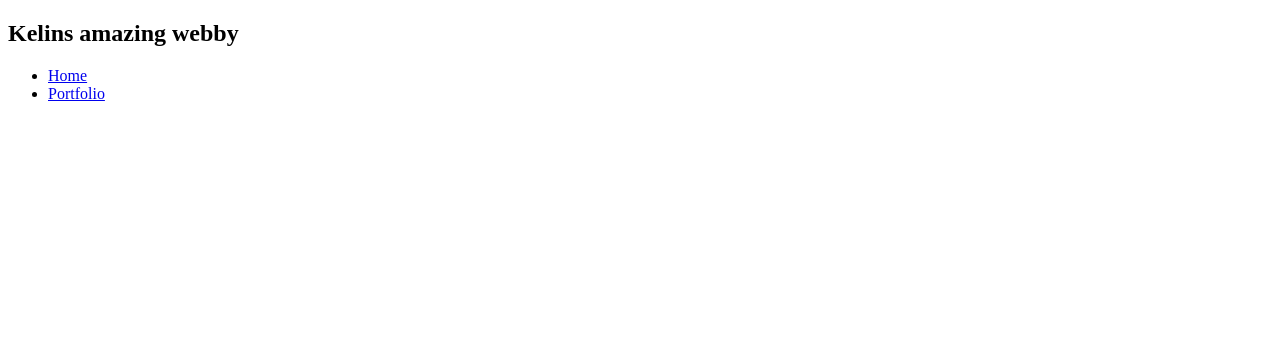
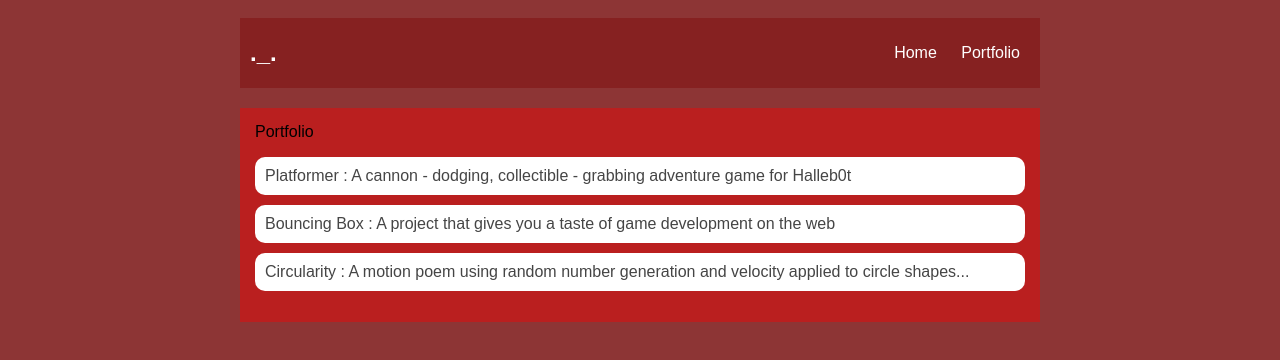
Before and after one commit to Kelinharris/Kelinharris.github.io, a plain HTML site: page portfolio.html in a window 1280 px wide. Drawn offline with Linux system fonts and the light colour scheme.

Commit message:
add portfolio.html file

```diff
--- a/portfolio.html
+++ b/portfolio.html
@@ -1,13 +1,14 @@
 <!DOCTYPE html>
 <html>
     <head>
-         <title>Kelins amazing webby</title>
+         <title>..</title>
+         <link rel="stylesheet" href="style.css">
     </head>
 
     <body>
         <div id="all-contents">
             <nav>
-                <h1>Kelins amazing webby</h1>
+                <h1>._.</h1>
                 <ul id="nav-ul">
                    <li class="nav-li">
                    <a class="nav-a" href="index.html">Home</a>
@@ -17,6 +18,18 @@
                  </li>
              </ul>
          </nav>
+         <main>
+            <div class="content">
+                <hl>Portfolio</hl>
+                <ul id="portfolio">
+                    <li><a href="projects/platformer/">Platformer : A cannon - dodging, collectible - grabbing adventure game for Halleb0t</a></li>
+                    <li><a href="projects/bouncing-box/">Bouncing Box : A project that gives you a taste of game development on the web </a></li>
+                    <li><a href="projects/circularity/">Circularity : A motion poem using random number generation and velocity applied to circle shapes...</a></li>
+
+                </ul>
+
+            </div>
+         </main>
         </div>
     </body>
 </html>
--- a/style.css
+++ b/style.css
@@ -12,6 +12,7 @@ body {
 nav {
     background: rgb(134, 33, 33);
    margin: 0 auto;
+   margin-bottom: 20px;
     display: flex;
     padding: 10px;
 }
@@ -59,3 +60,30 @@ main {
 h2, h3 {
     margin: 0px;
 }
+
+
+  /* portfolio styles */
+  .content h1 {
+    color: black;
+}
+
+#portfolio {
+    list-style-type: none;
+    padding-left: 0;
+}
+
+#portfolio li {
+    background: #fff;
+    padding: 10px;
+    border-radius: 10px;
+    margin-bottom: 10px;
+}
+
+#portfolio li:hover {
+    background: #eee;
+}
+
+#portfolio a {
+    text-decoration: none;
+    color: #454545;
+}
```
Also changed, not shown: index.html (+2 -2 lines).
